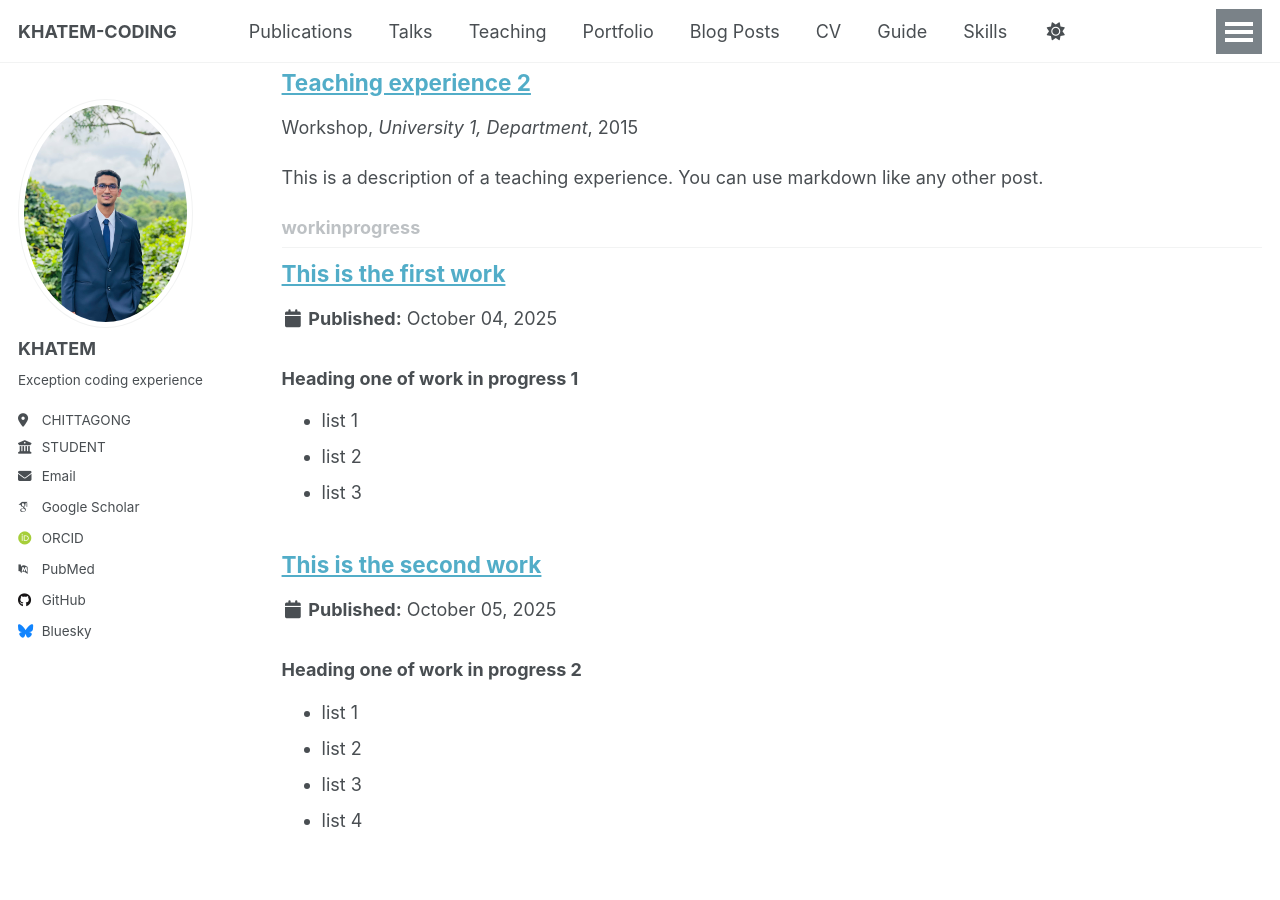
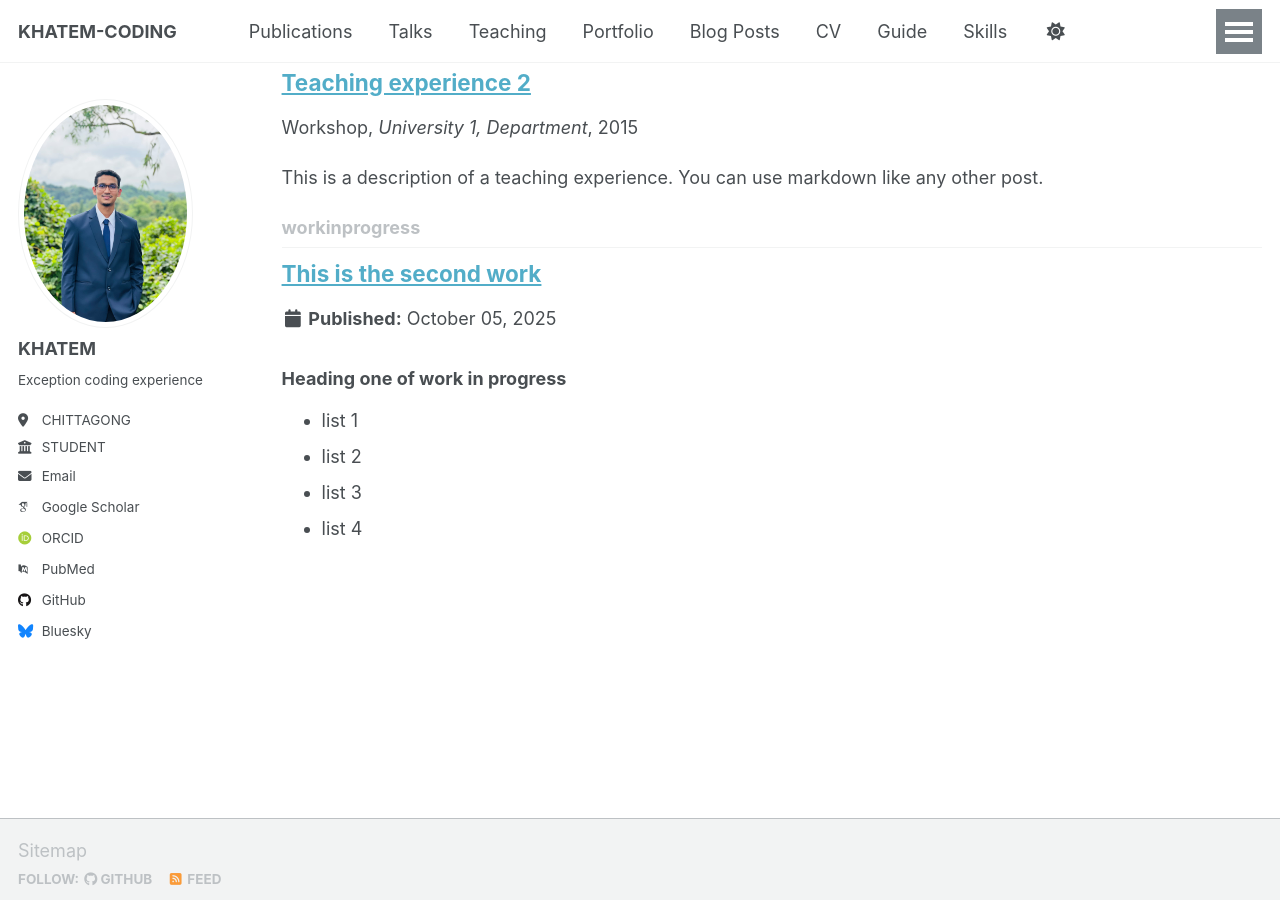
Before and after one commit to jafiruddinkhatem/jafiruddinkhatem.github.io, a Jekyll site: the page built from _pages/collection-archive.html, in a window 1280 px wide and 900 px high, scrolled down 3248 px. Built offline with Jekyll 4.4.1, drawn with Linux system fonts in a browser that asks for light colours; some web fonts are replaced; a script that is not in the unit is left out.

Commit message:
work page changes

```diff
--- a/_workinprogress/2025-10-05-work2.md
+++ b/_workinprogress/2025-10-05-work2.md
@@ -2,7 +2,7 @@
 title: "This is the second work"
 layout: single
 ---
-### Heading one of work in progress 2
+### Heading one of work in progress
 
 - list 1
 - list 2
--- a/_workinprogress/2025-10-4-work1.md
+++ /dev/null
@@ -1,10 +0,0 @@
----
-title: "This is the first work"
-layout: single
-
----
-### Heading one of work in progress 1
-
-- list 1
-- list 2
-- list 3
```
Also changed, not shown: _pages/workinprogress.md (+3 -2 lines), _workinprogress/2025-10-04-work1.md (added).
